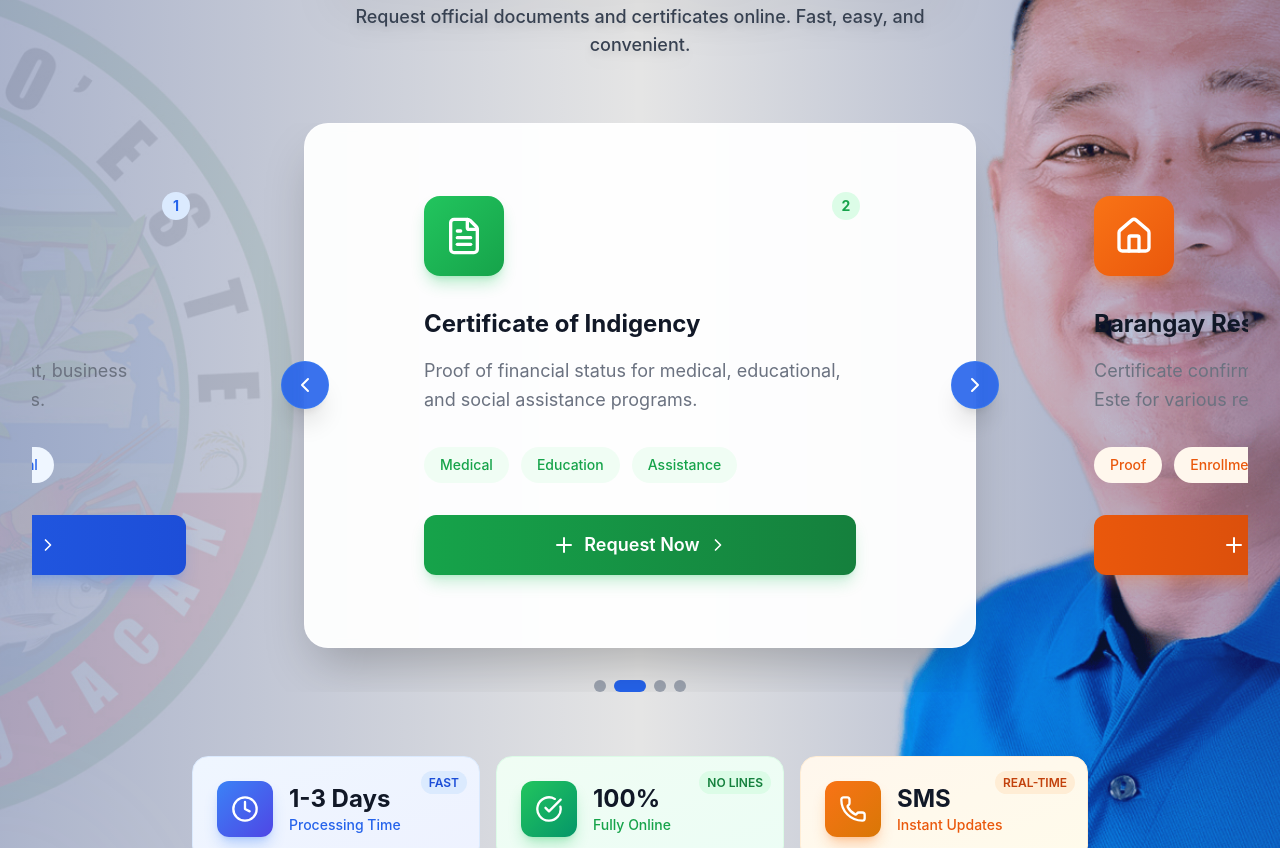
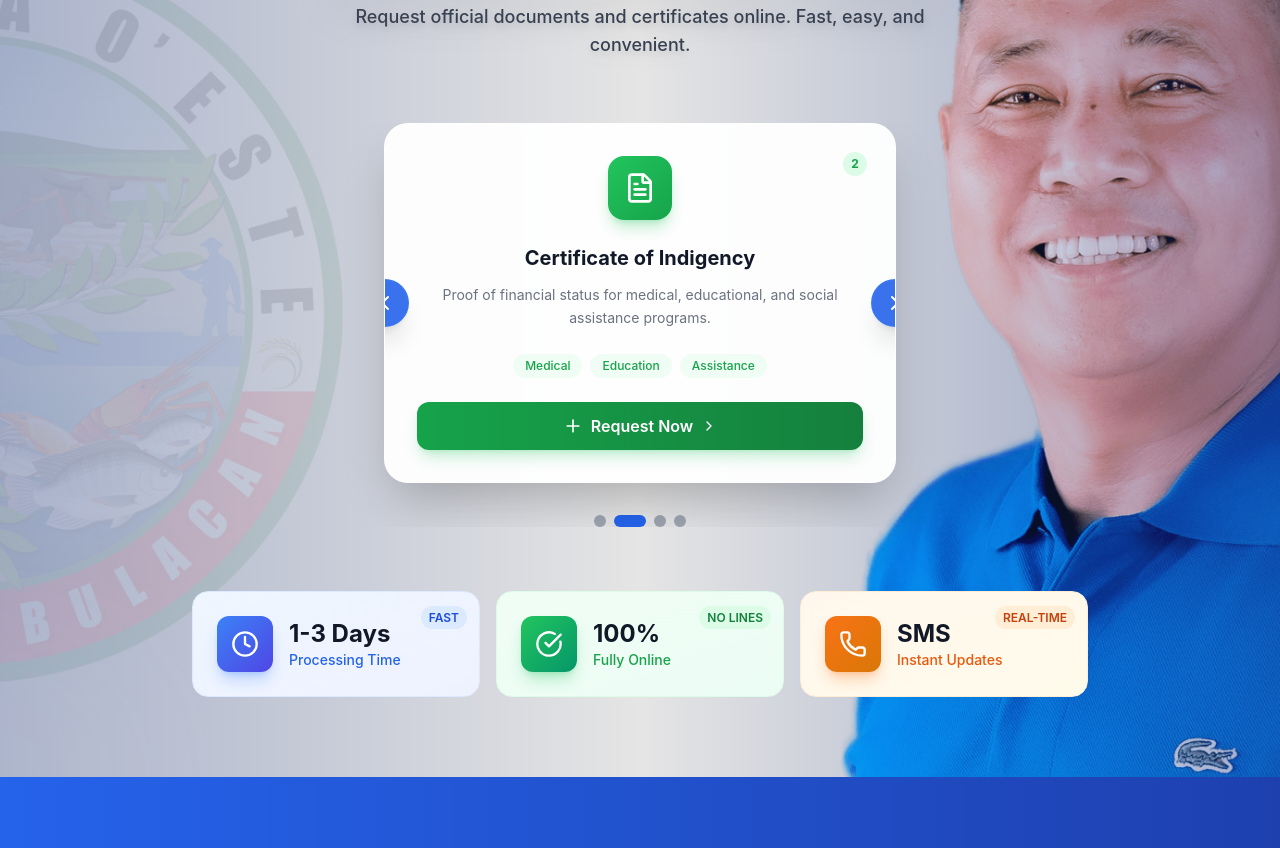
Before and after one commit to norielvc/ibaoesteportal, a Next.js app in the folder frontend/: page / in a window 1280 px wide. Shown: the part 1000-1848 px from the top of the page. Built offline with nearby package versions, Linux system fonts and the light colour scheme; no server answers.

Commit message:
Fix carousel overlap and make container much narrower - show only 1 form at a time

```diff
--- a/frontend/pages/index.js
+++ b/frontend/pages/index.js
@@ -596,10 +596,10 @@ export default function BarangayPortal() {
 
               return (
                 <div className="relative overflow-hidden">
-                  {/* Container with Background - Fixed width */}
-                  <div className="bg-white/95 backdrop-blur-sm rounded-3xl shadow-2xl border border-white/50 relative max-w-2xl mx-auto">
+                  {/* Container with Background - Much narrower width */}
+                  <div className="bg-white/95 backdrop-blur-sm rounded-3xl shadow-2xl border border-white/50 relative max-w-lg mx-auto overflow-hidden">
                     <div
-                      className="flex transition-transform duration-500 ease-in-out py-8"
+                      className="flex transition-transform duration-500 ease-in-out"
                       style={{ transform: `translateX(-${currentFormSlide * 100}%)` }}
                     >
                       {forms.map((form) => {
@@ -607,33 +607,34 @@ export default function BarangayPortal() {
                         const colors = colorClasses[form.color];
 
                         return (
-                          <div key={form.id} className="w-full flex-shrink-0 px-4">
-                            <div className="group relative bg-transparent rounded-3xl p-10 transition-all duration-500 overflow-hidden max-w-lg mx-auto">
+                          <div key={form.id} className="w-full flex-shrink-0">
+                            <div className="group relative bg-transparent rounded-3xl p-8 transition-all duration-500 overflow-hidden">
                               {/* Gradient Overlay on Hover */}
                               <div className={`absolute inset-0 bg-gradient-to-br ${colors.overlay} opacity-0 group-hover:opacity-100 transition-opacity duration-500 pointer-events-none rounded-3xl`}></div>
 
                               {/* Icon Container */}
-                              <div className="relative mb-8">
-                                <div className={`w-20 h-20 bg-gradient-to-br ${colors.gradient} rounded-2xl flex items-center justify-center shadow-lg ${colors.shadow} group-hover:scale-110 group-hover:rotate-3 transition-all duration-300`}>
-                                  <Icon className="w-10 h-10 text-white" />
+                              <div className="relative mb-6">
+                                <div className={`w-16 h-16 bg-gradient-to-br ${colors.gradient} rounded-2xl flex items-center justify-center shadow-lg ${colors.shadow} group-hover:scale-110 group-hover:rotate-3 transition-all duration-300 mx-auto`}>
+                                  <Icon className="w-8 h-8 text-white" />
                                 </div>
-                                <div className={`absolute -top-1 -right-1 w-7 h-7 ${colors.bg} rounded-full flex items-center justify-center`}>
-                                  <span className={`${colors.text} text-sm font-bold`}>{form.id}</span>
+                                <div className={`absolute -top-1 -right-1 w-6 h-6 ${colors.bg} rounded-full flex items-center justify-center`}>
+                                  <span className={`${colors.text} text-xs font-bold`}>{form.id}</span>
                                 </div>
                               </div>
 
                               {/* Content */}
-                              <h3 className={`text-2xl font-bold text-gray-900 mb-4 group-hover:${colors.text} transition-colors relative`}>
+                              <div className="text-center">
+                                <h3 className={`text-xl font-bold text-gray-900 mb-3 group-hover:${colors.text} transition-colors relative`}>
                                   {form.title}
                                 </h3>
-                              <p className="text-gray-500 mb-8 leading-relaxed relative text-lg">
+                                <p className="text-gray-500 mb-6 leading-relaxed relative text-sm">
                                   {form.description}
                                 </p>
 
                                 {/* Features */}
-                              <div className="flex flex-wrap gap-3 mb-8 relative">
+                                <div className="flex flex-wrap gap-2 mb-6 relative justify-center">
                                   {form.features.map((feature, idx) => (
-                                  <span key={idx} className={`px-4 py-2 ${colors.feature} text-sm font-medium rounded-full`}>
+                                    <span key={idx} className={`px-3 py-1 ${colors.feature} text-xs font-medium rounded-full`}>
                                       {feature}
                                     </span>
                                   ))}
@@ -642,12 +643,13 @@ export default function BarangayPortal() {
                                 {/* Button */}
                                 <button
                                   onClick={form.onClick}
-                                className={`relative z-10 w-full bg-gradient-to-r ${colors.button} text-white py-4 rounded-xl font-semibold transition-all flex items-center justify-center gap-2 shadow-lg ${colors.buttonShadow} text-lg`}
+                                  className={`relative z-10 w-full bg-gradient-to-r ${colors.button} text-white py-3 rounded-xl font-semibold transition-all flex items-center justify-center gap-2 shadow-lg ${colors.buttonShadow}`}
                                 >
-                                <Plus className="w-6 h-6" />
+                                  <Plus className="w-5 h-5" />
                                   Request Now
-                                <ChevronRight className="w-5 h-5 group-hover:translate-x-1 transition-transform" />
+                                  <ChevronRight className="w-4 h-4 group-hover:translate-x-1 transition-transform" />
                                 </button>
+                              </div>
                             </div>
                           </div>
                         );
```
Lines whose indentation alone changed are shown as unchanged.
